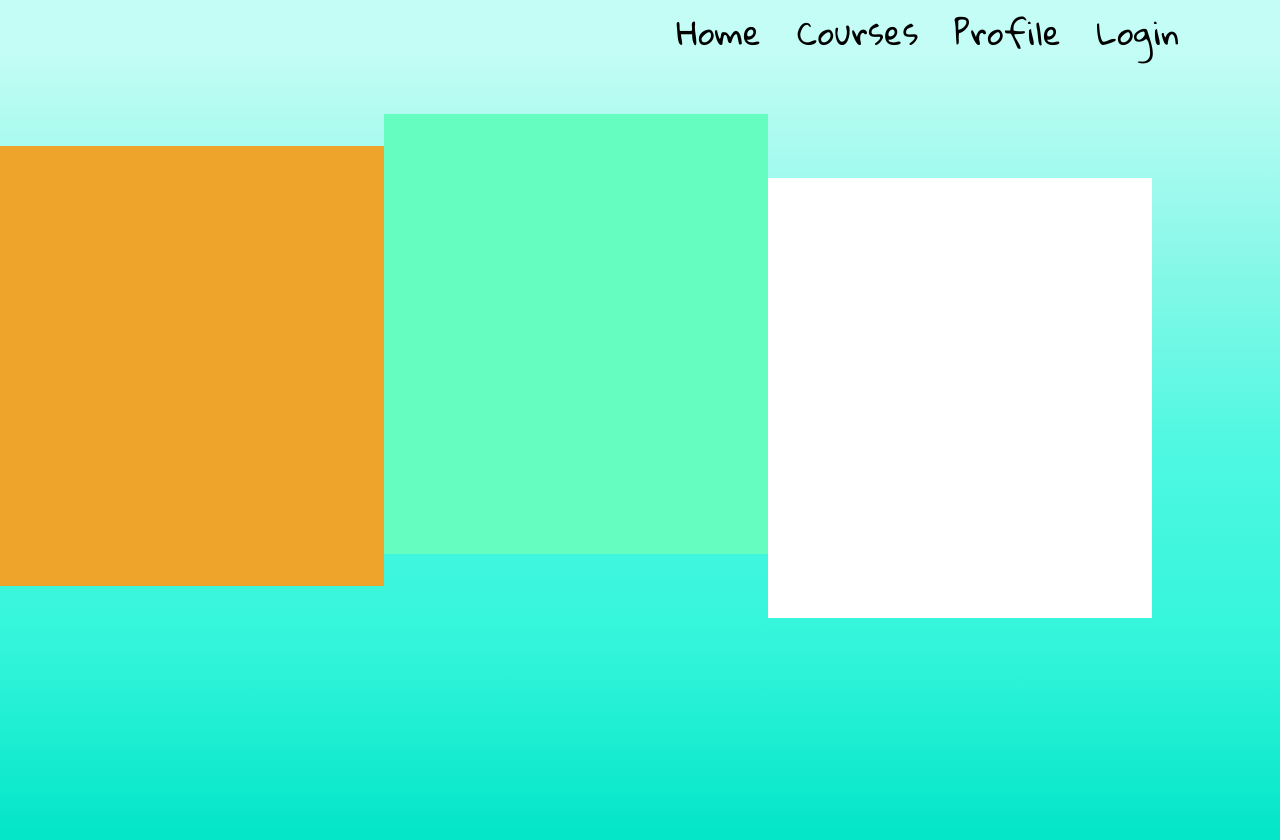
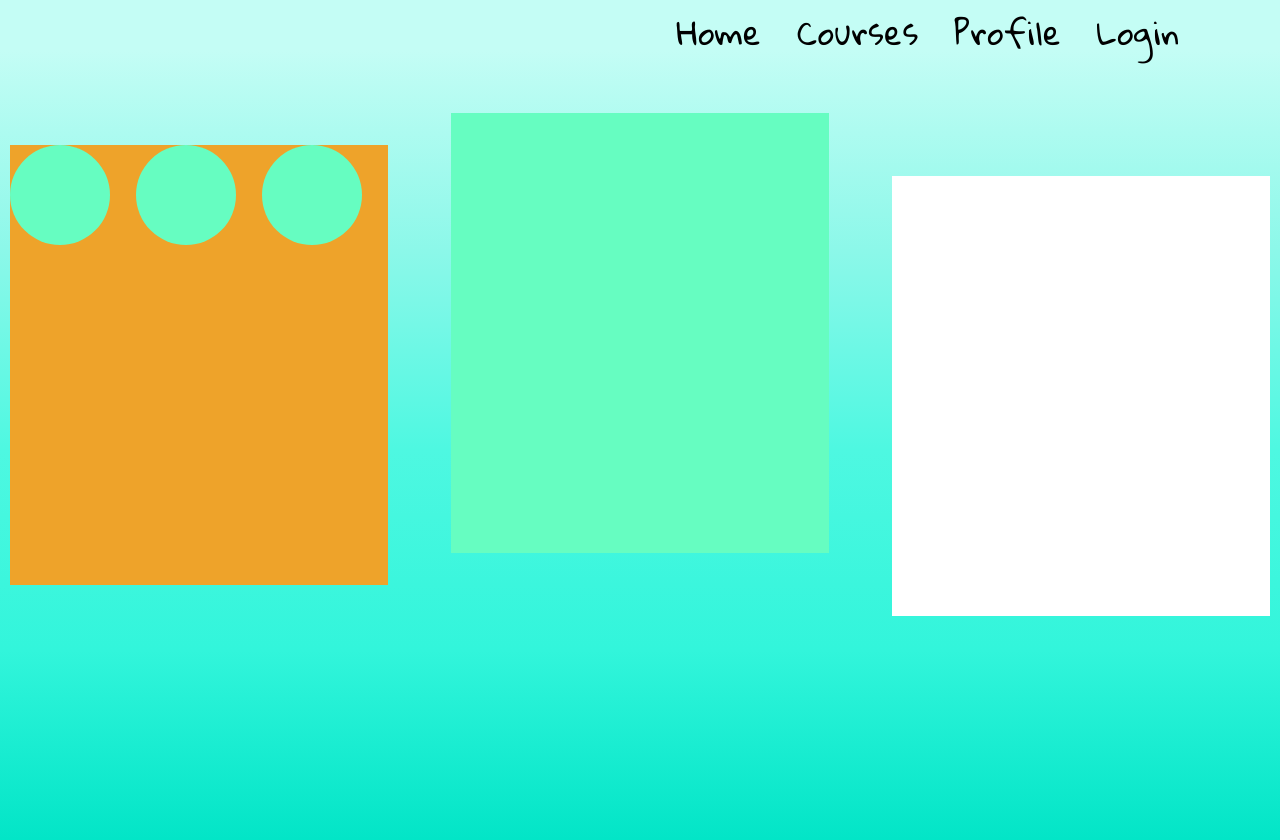
Before and after one commit to erichegonzales/troll-school, a React (Create React App) app in the folder client/: page /courses/math-mapp in a window 1280 px wide. Shown: the top 840 px of the page. Built offline with nearby package versions, Linux system fonts and the light colour scheme.

Commit message:
minor changes to mapp css

```diff
--- a/client/src/component/Navbar.css
+++ b/client/src/component/Navbar.css
@@ -46,17 +46,6 @@
 
 }
 
-.mapp-screen{
-    width: auto;
-    height: 100vh;
-    background-image: var(--background-image-1);
-
-}
-
-.mapp-screen-container{
-    display: flex;
-    flex-wrap: wrap;
-}
 
 
 .category-container {
@@ -110,11 +99,28 @@
     }
 }
 
+/* MAPS SCREEN */
+.mapp-screen{
+    width: auto;
+    height: 100vh;
+    background-image: var(--background-image-1);
+
+}
+
+.mapp-screen-container{
+    display: flex;
+    flex-wrap: wrap;
+    justify-content: space-between;
+    margin: 0 10px;
+}
 .islands{
     width: 30%;
     height: 55vh;
     display: grid;
+    grid-template-columns: repeat(auto-fit, minmax(100px, 2fr));
+    grid-template-rows: repeat(4, 100px);
 }
+
 
 .island1{
     background-color: var(--color-orange);
@@ -129,7 +135,12 @@
     margin: 10% 0 5% 0;
 }
 
-
+.level {
+    width: 100px;
+    height: 100px;
+    background-color: var(--color-secondary);
+    border-radius: 50px;
+}
 
 /*test*/
 /*
```
Lines whose indentation alone changed are shown as unchanged.
